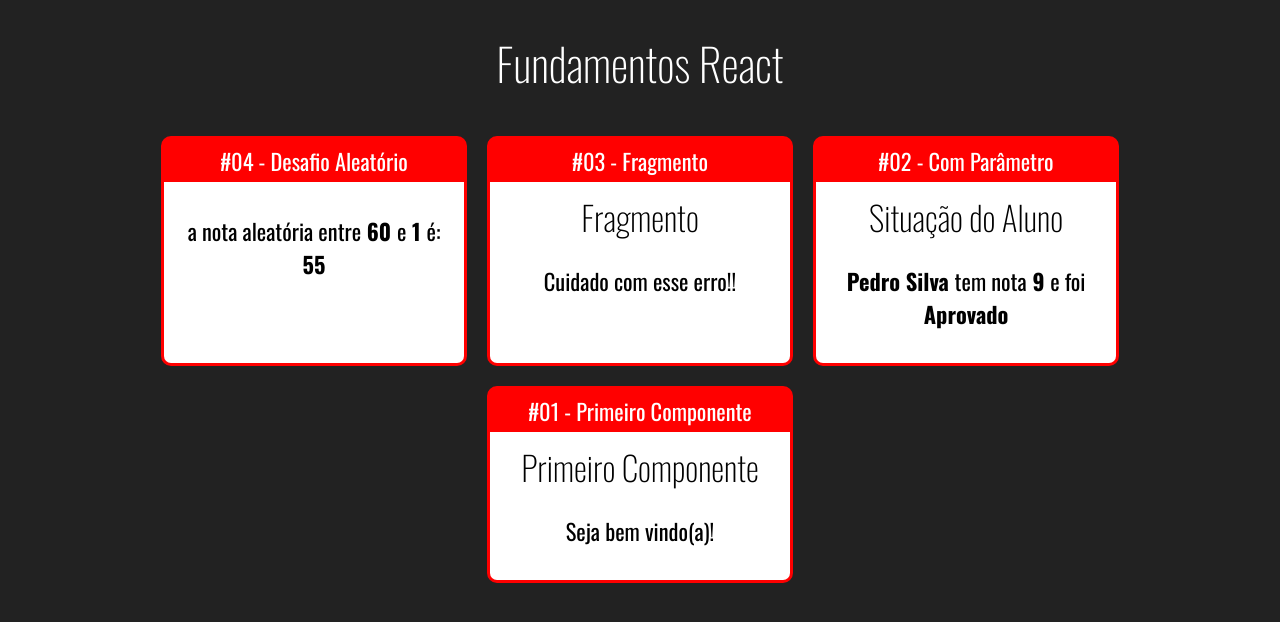
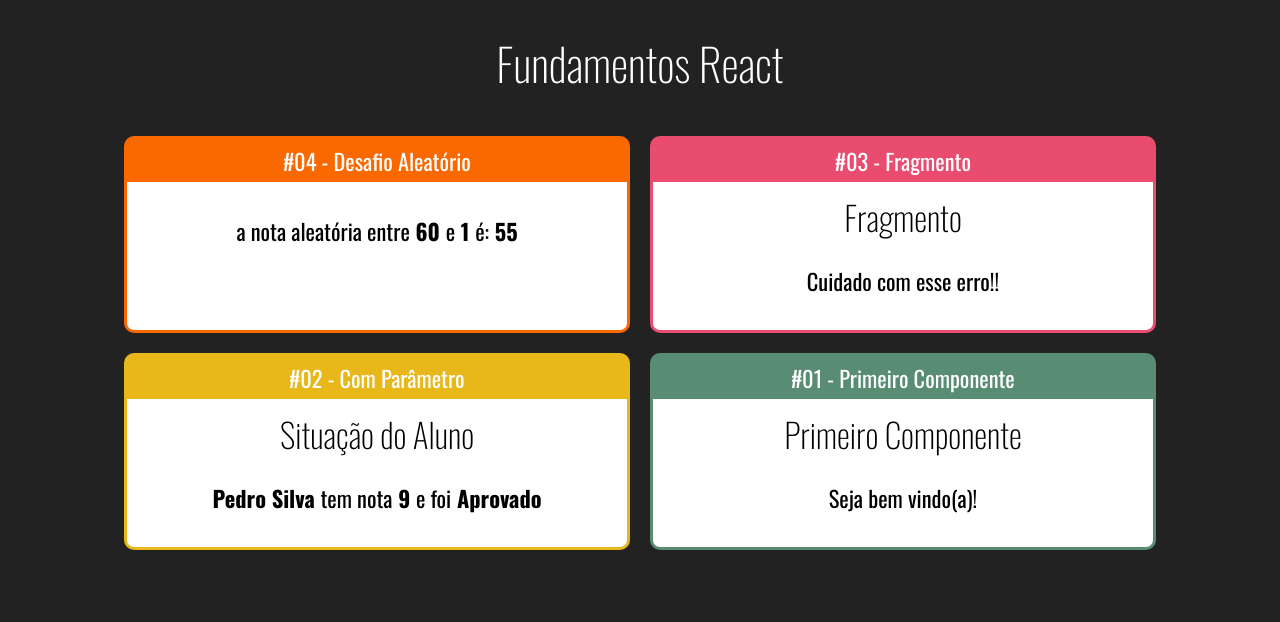
Before and after one commit to LuizHenrique-BS/React-Redux, a React (Create React App) app: page / in a window 1280 px wide. Shown: the top 622 px of the page. Built offline with nearby package versions, Linux system fonts and the light colour scheme.

Commit message:
Componente Card #03

```diff
--- a/src/App.jsx
+++ b/src/App.jsx
@@ -1,3 +1,4 @@
+/* eslint-disable import/no-anonymous-default-export */
 import React from "react";
 
 import './App.css'
@@ -12,22 +13,22 @@
     <h1>Fundamentos React</h1>
 
     <div className="Cards">
-      <Card titulo="#04 - Desafio Aleatório">
+      <Card titulo="#04 - Desafio Aleatório" color="#FA6900">
         <Aleatorio max={60} min={1} />
       </Card>
 
-      <Card titulo="#03 - Fragmento">
+      <Card titulo="#03 - Fragmento" color="#E94C6F">
         <Fragmento />
       </Card>
 
-      <Card titulo="#02 - Com Parâmetro">
+      <Card titulo="#02 - Com Parâmetro" color="#E8B71A">
         <ComParametro
           titulo="Situação do Aluno"
           aluno="Pedro Silva"
           nota={8.3}
         />
       </Card>
-      <Card titulo="#01 - Primeiro Componente">
+      <Card titulo="#01 - Primeiro Componente" color="#588C73">
         <Primeiro></Primeiro>
       </Card>
     </div>
--- a/src/components/layout/Card.css
+++ b/src/components/layout/Card.css
@@ -1,14 +1,13 @@
 .Card {
-    background-color: red;
+    border: 3px solid;
     border-radius: 10px;
-    border: 3px solid red;
     overflow: hidden;
     margin: 10px;
 
     display: flex;
     flex-direction: column; /** altera pro sentido de coluna **/
-    min-width: 300px;
-    max-width: 300px;
+    min-width: 500px;
+    max-width: 500px;
 }
 
 .Card .Title {
--- a/src/components/layout/Card.jsx
+++ b/src/components/layout/Card.jsx
@@ -1,8 +1,15 @@
+/* eslint-disable import/no-anonymous-default-export */
 import React from "react";
 import "./Card.css";
 export default (props) => {
+
+  const cardStyle = {
+    backgroundColor: props.color || "#F00",
+    borderColor: props.color || "F00",
+  };
+
   return (
-    <div className="Card">
+    <div className="Card" style={cardStyle}>
       <div className="Title">{props.titulo}</div>
       <div className="Content">{props.children}</div>
     </div>
```
Also changed, not shown: package.json (+1 -11 lines).
